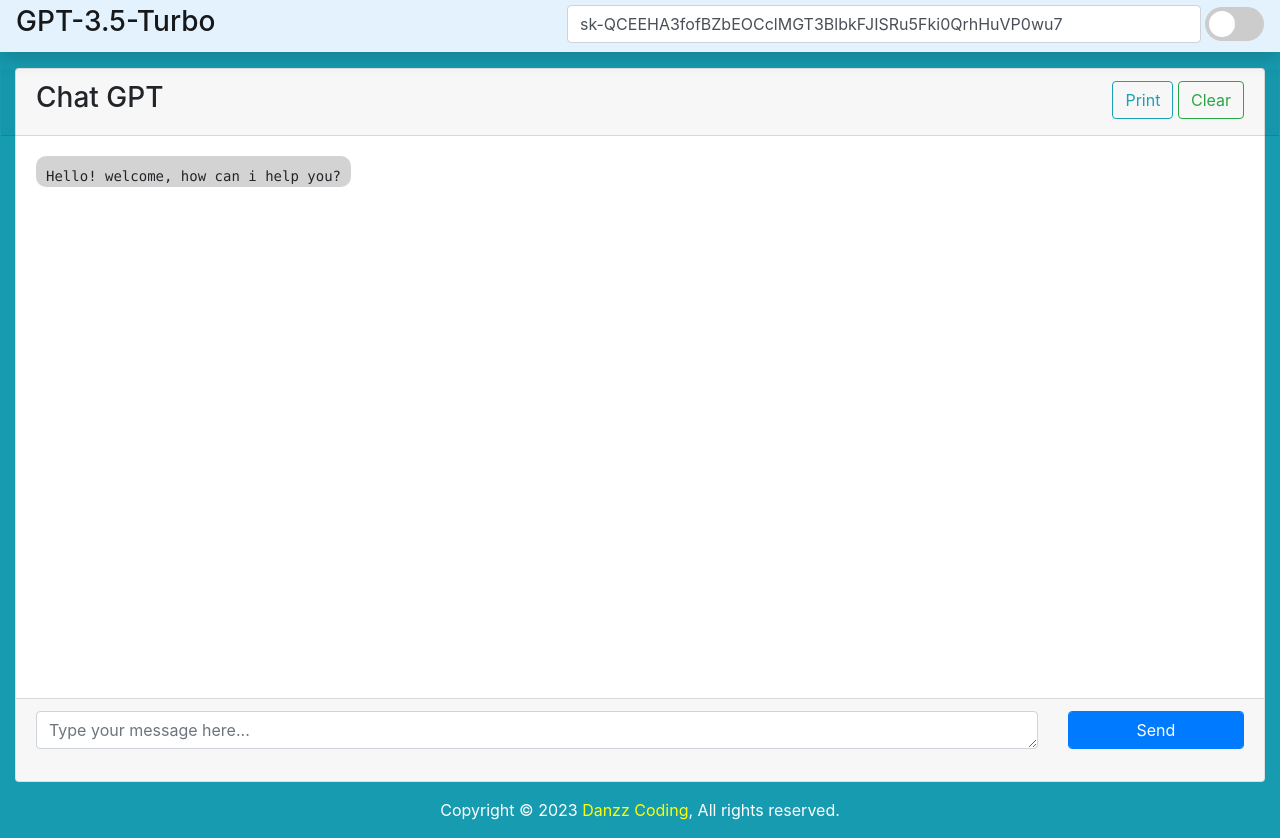
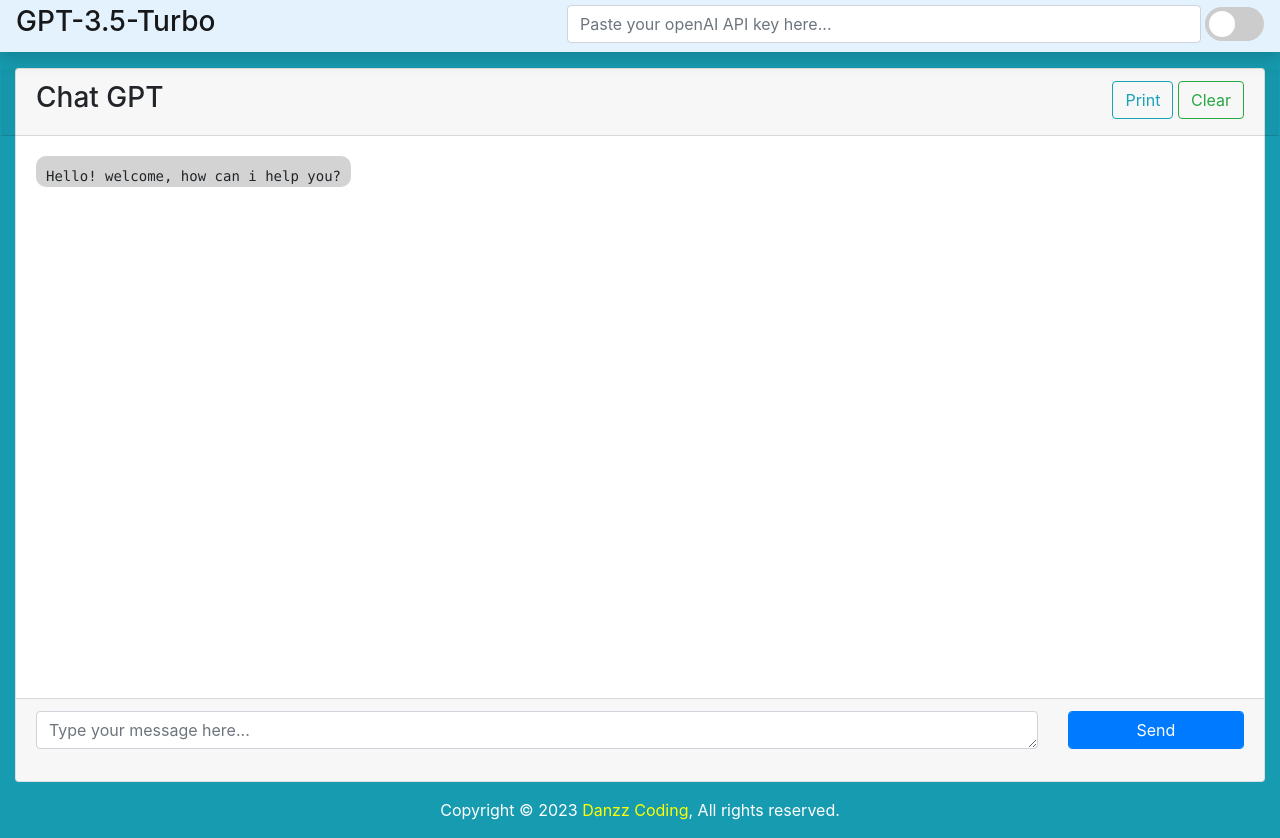
Before and after one commit to danidev196453/Chat-GPT-3-5-Turbo, a plain HTML site: page index.html in a window 1280 px wide. Drawn offline with nearby package versions, Linux system fonts and the light colour scheme.

Commit message:
Add files via upload

```diff
--- a/index.html
+++ b/index.html
@@ -20,7 +20,7 @@
 				<ul class="navbar-nav ml-auto mt-2 mt-lg-0 mb-1 ">
 					<li class="nav-item">
 						<div class="d-flex align-items-center">
-							<input type="text" id="apiKey" value="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" class="form-control mr-1 input-dark" size="55" placeholder="Paste your openAI API key here...">
+							<input type="text" id="apiKey" value="" class="form-control mr-1 input-dark" size="55" placeholder="Paste your openAI API key here...">
 							<label class="switch mb-0 pl-5">
 								<input type="checkbox" id="darkModeToggle" >
 								<span class="slider round"></span>
```
